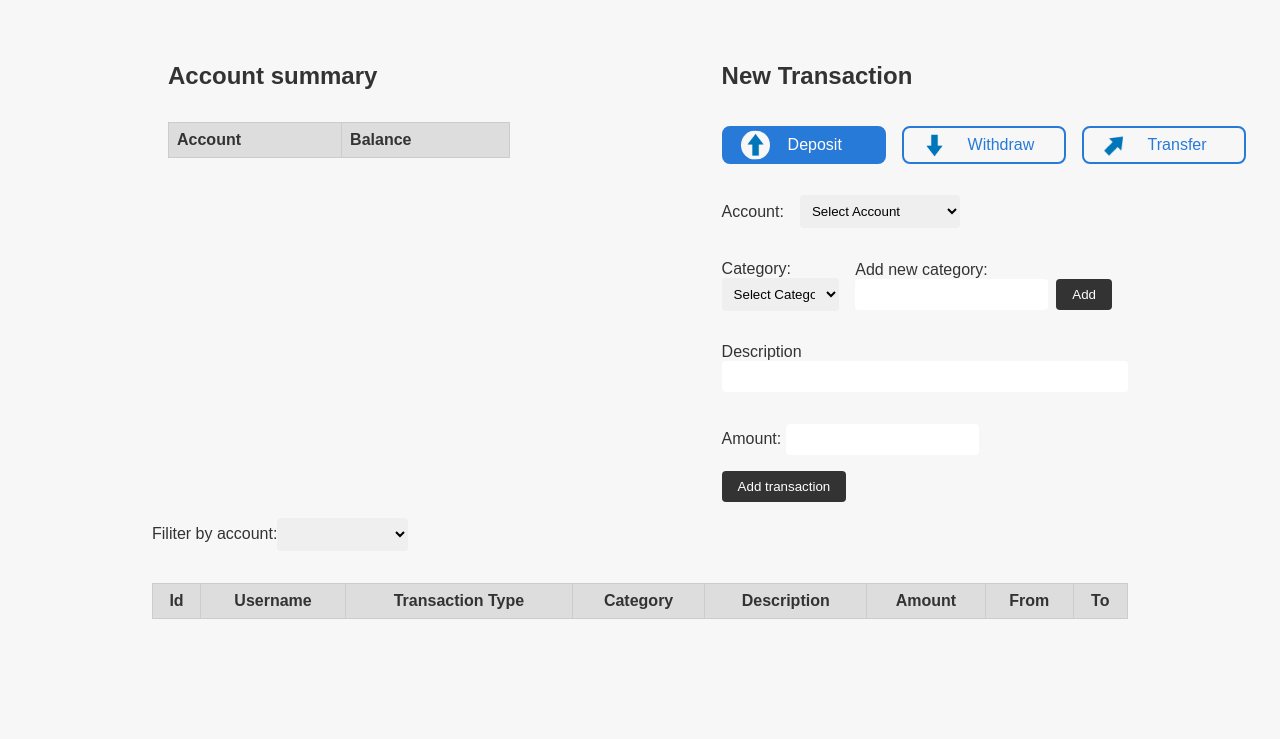
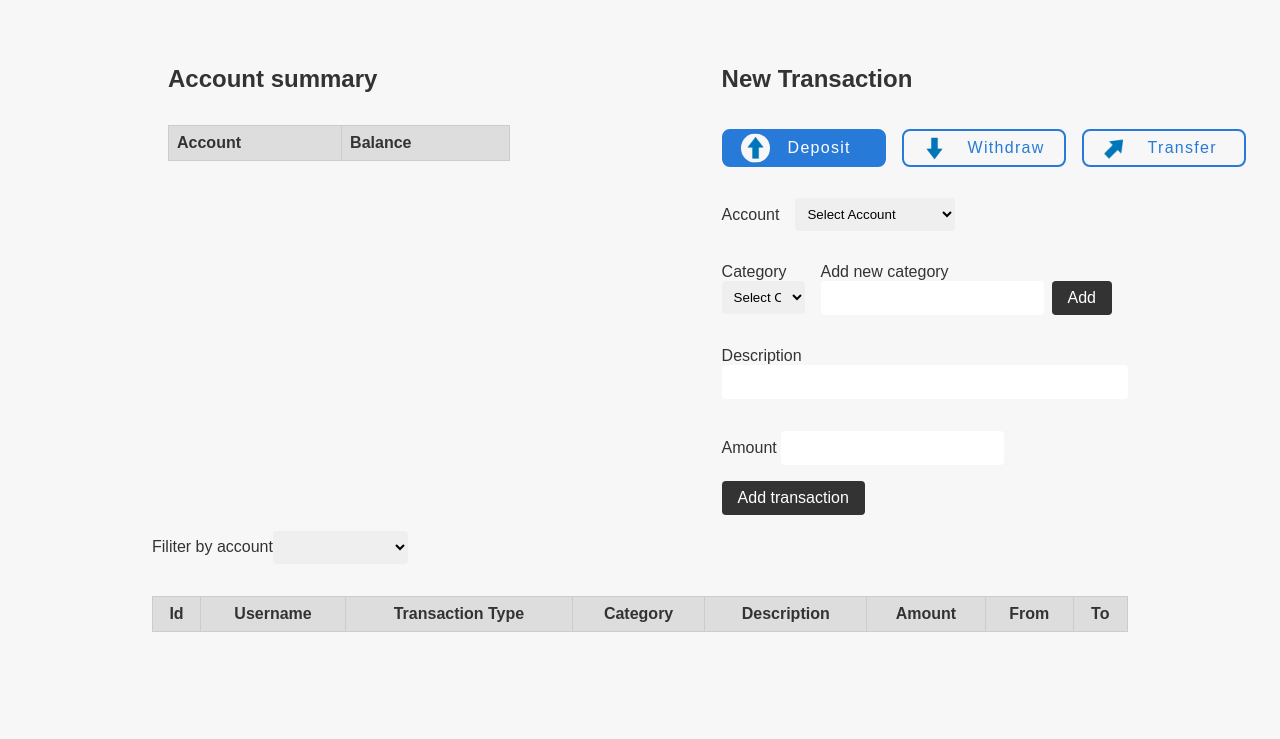
Before and after one commit to michiru-dev/my-trakr-seisuke-yen-and-michiru, a website with bundled scripts: page frontend/index.html in a window 1280 px wide. Shown: the part 61-800 px from the top of the page. Built offline with nearby package versions, Linux system fonts and the light colour scheme; no server answers.

Commit message:
Change the position and space

```diff
--- a/frontend/css/index.css
+++ b/frontend/css/index.css
@@ -25,6 +25,10 @@ h1 {
 
 header form {
   margin: 1rem 10rem 0 0;
+}
+
+button, input {
+  font-size: 16px;
 }
 
 .summaryAndtransactionDiv {
@@ -223,6 +227,7 @@ input[name=transaction-option] + label {
   padding: .5rem 0rem .5rem 4rem;
   margin: 0 1rem 0 0;
   cursor: pointer;
+  letter-spacing: .08rem;
 }
 
 input[name=transaction-option] {
--- a/frontend/index.html
+++ b/frontend/index.html
@@ -75,7 +75,7 @@
           </div>
           <div id="target">
             <div id="deposit-withdraw-target">
-              <label for="accounts-menu">Account:</label>
+              <label for="accounts-menu">Account</label>
               <select id="accounts-menu">
                 <option value="">Select Account</option>
               </select>
@@ -83,14 +83,14 @@
 
             <div id="transfer-target">
               <span>
-                From:
+                From
                 <select id="from-accounts-menu">
                   <option value="">Select Account</option>
                 </select>
               </span>
               <!--<img id="transfer-direction" src="img/right-arrow.png" />-->
               <span>
-                To:
+                To
                 <select id="to-accounts-menu">
                   <option value="">Select Account</option>
                 </select>
@@ -100,13 +100,13 @@
 
           <div id="category">
             <div>
-              Category:
+              Category
               <select id="categories-menu">
                 <option value="">Select Category</option>
               </select>
             </div>
             <div>
-              Add new category:
+              Add new category
               <div class="newCategory">
                 <input name="new-category-input" type="text" />
                 <button id="add-new-category-btn" type="button">Add</button>
@@ -124,7 +124,7 @@
           </div>
 
           <div>
-            Amount:
+            Amount
             <input
               id="amount-input"
               name="amount-input"
@@ -142,7 +142,7 @@
       </div>
 
       <div class="filiterBox">
-        <label>Filiter by account:</label>
+        <label>Filiter by account</label>
         <select></select>
       </div>
       <table>
```
